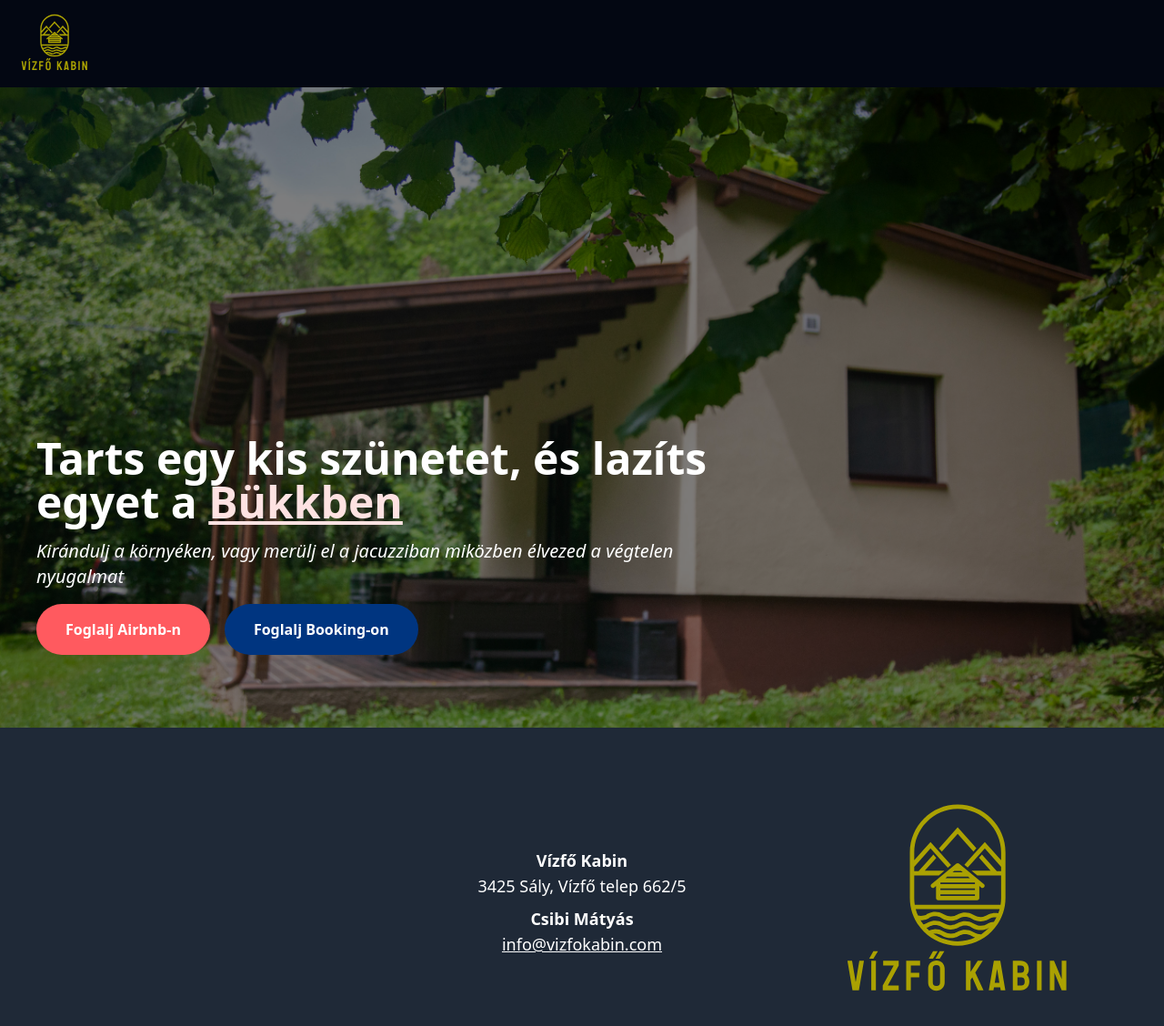
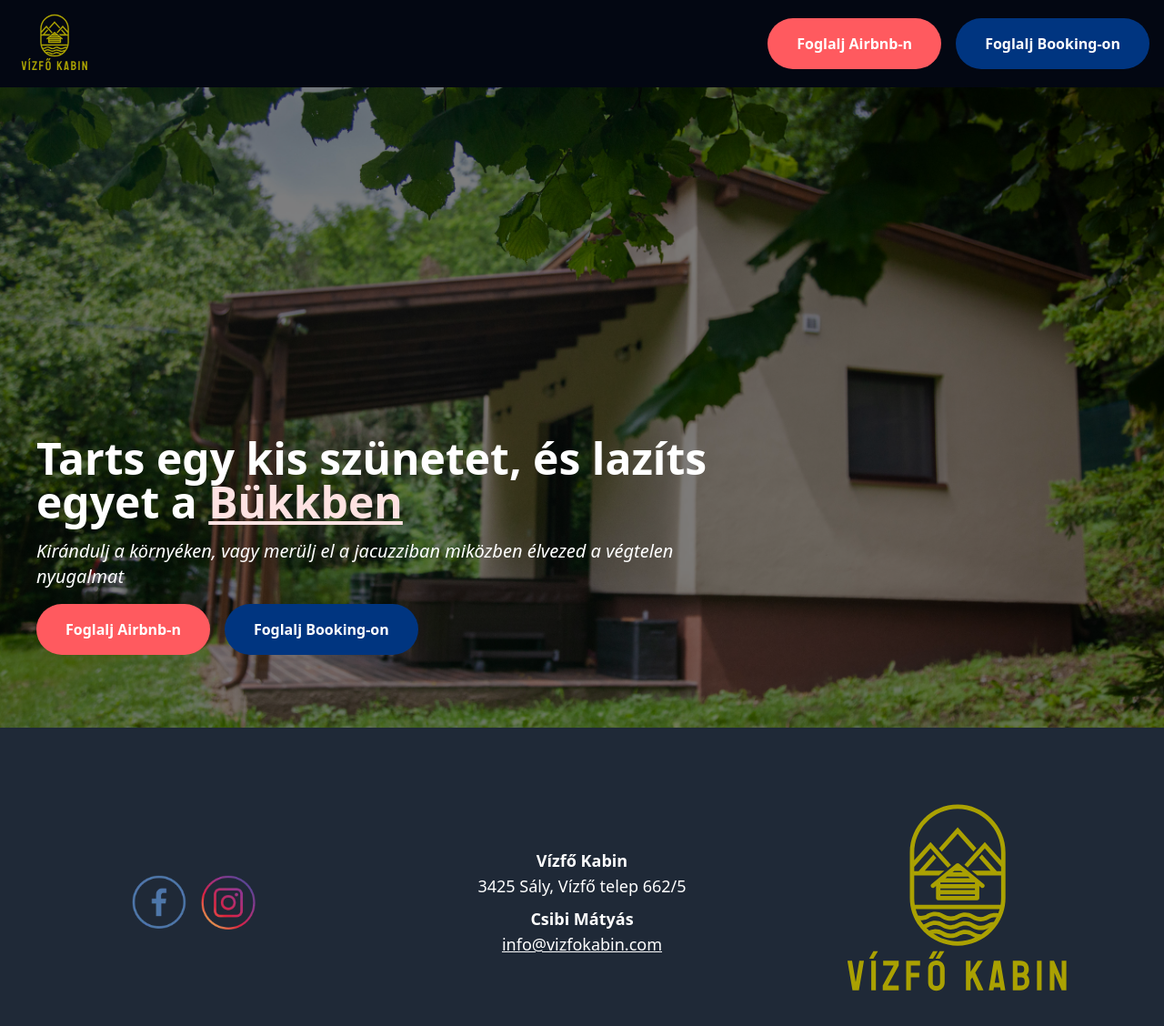
Before and after one commit to csibivili/vizfokabin, a Next.js app in the folder packages/web/: page / in a window 1280 px wide. Shown: the top 1128 px of the page at 91% size. Built offline with nearby package versions, Linux system fonts and the light colour scheme.

Commit message:
feat: social

```diff
--- a/packages/web/app/page.tsx
+++ b/packages/web/app/page.tsx
@@ -8,12 +8,15 @@ export default function Home() {
   return (
     <div className="bg-gray-950">
       <header className="w-full h-24 bg-gray-950 fixed z-50">
-        <div className="max-w-screen-2xl mx-auto w-full flex items-center h-full">
+        <div className="max-w-screen-2xl mx-auto w-full flex items-center h-full justify-between">
           <div>
             <Image src="/logo.svg" alt="Vízfő Kabin" width={120} height={120} />
           </div>
+          <div className="hidden md:flex gap-4 pr-4">
+            <AirbnbButton />
+            <BookingButton />
+          </div>
         </div>
-        {/* <p className="font-bold uppercase text-xl">Vízfő Kabin</p> */}
       </header>
 
       <main className="relative overflow-hidden">
@@ -51,7 +54,32 @@ export default function Home() {
 
       <footer className="w-full md:h-96 bg-gray-800 py-8">
         <div className="max-w-screen-2xl mx-auto grid md:grid-cols-3 text-white text-lg">
-          <div className="text-center flex flex-col justify-center"></div>
+          <div className="flex justify-center items-center py-4">
+            <div className="flex gap-4">
+              <Link
+                href="https://www.facebook.com/profile.php?id=61560278563124"
+                target="_blank"
+              >
+                <Image
+                  src="/fb.webp"
+                  alt="Vízfő Kabin Facebook"
+                  width={60}
+                  height={60}
+                />
+              </Link>
+              <Link
+                href="https://www.instagram.com/vizfokabin/"
+                target="_blank"
+              >
+                <Image
+                  src="/insta.webp"
+                  alt="Vízfő Kabin Instagram"
+                  width={60}
+                  height={60}
+                />
+              </Link>
+            </div>
+          </div>
           <div className="text-center flex flex-col justify-center">
             <p className="font-bold">Vízfő Kabin</p>
             <p>3425 Sály, Vízfő telep 662/5</p>
```
Also changed, not shown: packages/web/public/fb.webp (added), packages/web/public/insta.webp (added).
